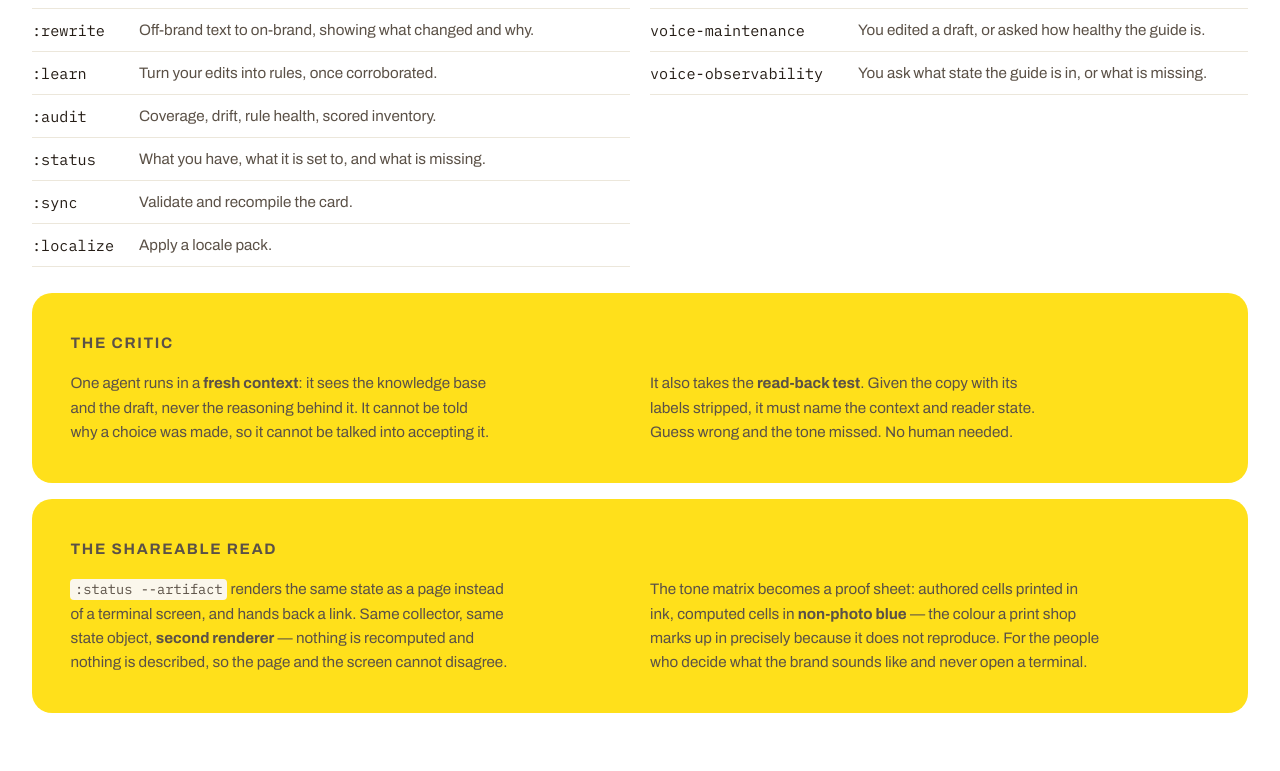
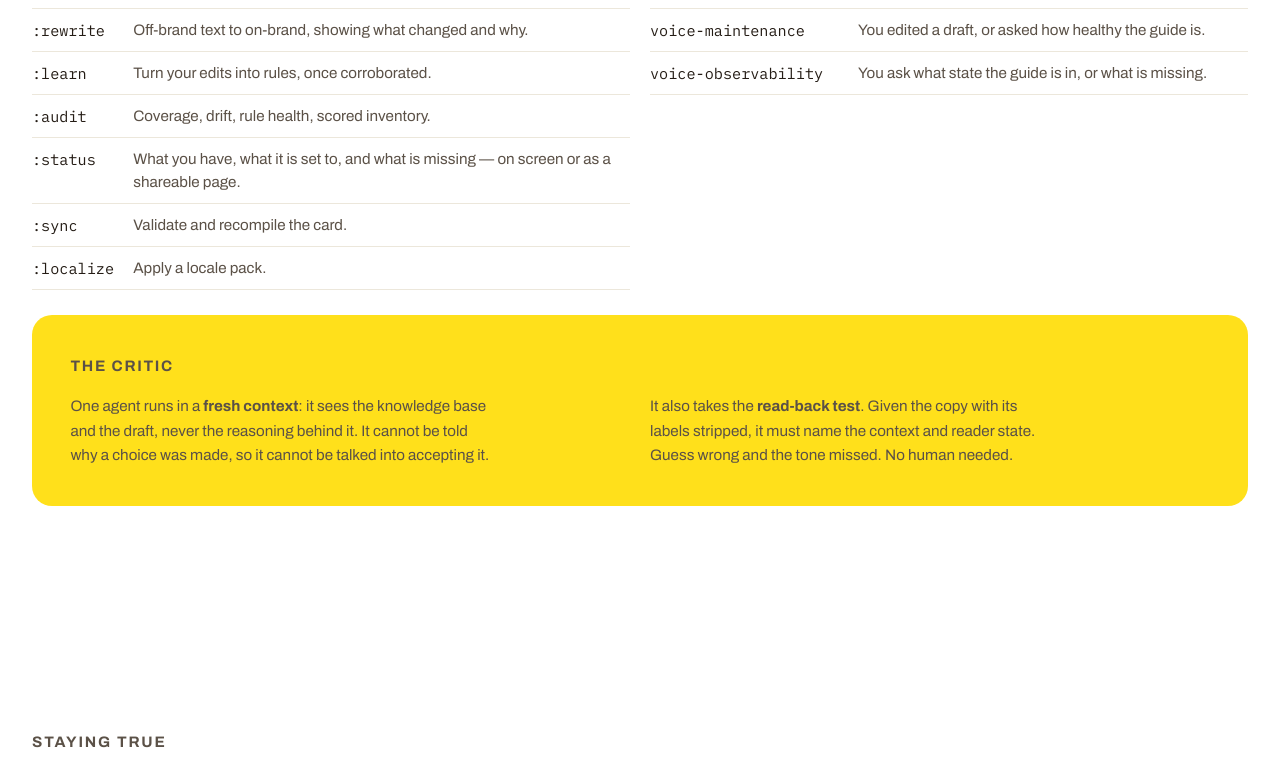
Before and after one commit to pavolhudran/ai-voice-and-tone, a website: page docs/presentation/index.html in a window 1280 px wide. Shown: the part 7480-8251 px from the top of the page. Drawn offline with Linux system fonts and the light colour scheme.

Commit message:
fix: the deck mentions the artifact where the reader already is
The plate was a whole yellow band for one flag. It sat below the command
table announcing itself, when the two places a reader is already looking
for exactly this had gone unchanged: the :status row in the command
table, and step 5 of the walkthrough, which shows the command it belongs
to.

So the row gains four words and step 5 gains a sentence and a second
chip. The claim that matters - second renderer, same numbers, so the two
cannot disagree - survives; the furniture around it does not.

Co-Authored-By: Claude Opus 5 <noreply@anthropic.com>
Claude-Session: https://claude.ai/code/session_01CE9rpnzZnVmxmuaRwXhYmM

```diff
--- a/docs/presentation/index.html
+++ b/docs/presentation/index.html
@@ -544,7 +544,7 @@ footer p + p { margin-top: .7rem; }
           <tr><td>:rewrite</td><td>Off-brand text to on-brand, showing what changed and why.</td></tr>
           <tr><td>:learn</td><td>Turn your edits into rules, once corroborated.</td></tr>
           <tr><td>:audit</td><td>Coverage, drift, rule health, scored inventory.</td></tr>
-          <tr><td>:status</td><td>What you have, what it is set to, and what is missing.</td></tr>
+          <tr><td>:status</td><td>What you have, what it is set to, and what is missing &mdash; on screen or as a shareable page.</td></tr>
           <tr><td>:sync</td><td>Validate and recompile the card.</td></tr>
           <tr><td>:localize</td><td>Apply a locale pack.</td></tr>
         </tbody>
@@ -570,14 +570,6 @@ footer p + p { margin-top: .7rem; }
     <div class="cols">
       <p class="note">One agent runs in a <strong>fresh context</strong>: it sees the knowledge base and the draft, never the reasoning behind it. It cannot be told why a choice was made, so it cannot be talked into accepting it.</p>
       <p class="note">It also takes the <strong>read-back test</strong>. Given the copy with its labels stripped, it must name the context and reader state. Guess wrong and the tone missed. No human needed.</p>
-    </div>
-  </div>
-
-  <div class="plate" style="margin-top:1rem">
-    <span class="plate-label">The shareable read</span>
-    <div class="cols">
-      <p class="note"><code>:status --artifact</code> renders the same state as a page instead of a terminal screen, and hands back a link. Same collector, same state object, <strong>second renderer</strong> &mdash; nothing is recomputed and nothing is described, so the page and the screen cannot disagree.</p>
-      <p class="note">The tone matrix becomes a proof sheet: authored cells printed in ink, computed cells in <strong>non-photo blue</strong> &mdash; the colour a print shop marks up in precisely because it does not reproduce. For the people who decide what the brand sounds like and never open a terminal.</p>
     </div>
   </div>
 </section>
@@ -660,8 +652,8 @@ footer p + p { margin-top: .7rem; }
       <span class="num">5</span>
       <div>
         <h3>See where you stand</h3>
-        <p>One screen: coverage, drift, sources, settings, and a ranked list of what is missing - each with the command that closes it. It reads only. Nothing on it can change what it reports on, so a stale number stays visible instead of quietly correcting itself every time you look.</p>
-        <span class="cmd">/voice-and-tone:status</span>
+        <p>One screen: coverage, drift, sources, settings, and a ranked list of what is missing - each with the command that closes it. It reads only. Nothing on it can change what it reports on, so a stale number stays visible instead of quietly correcting itself every time you look. Add <code>--artifact</code> and the same state comes back as a page you can send &mdash; second renderer, same numbers, so the two cannot disagree.</p>
+        <span class="cmd">/voice-and-tone:status</span><span class="cmd">/voice-and-tone:status --artifact</span>
       </div>
     </div>
     <div class="gstep">
```
